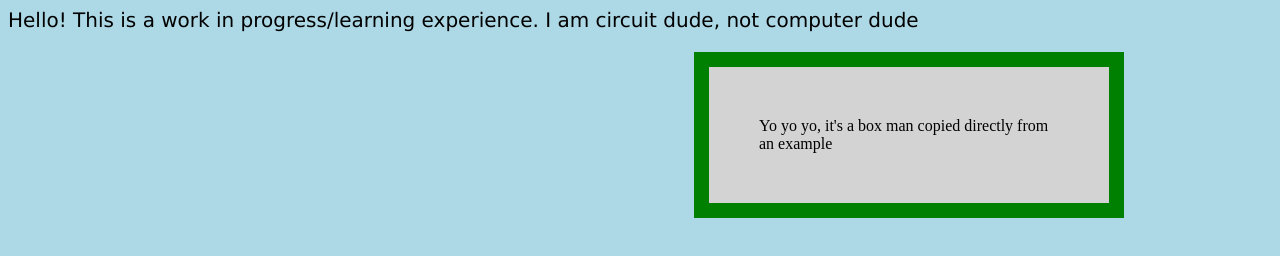
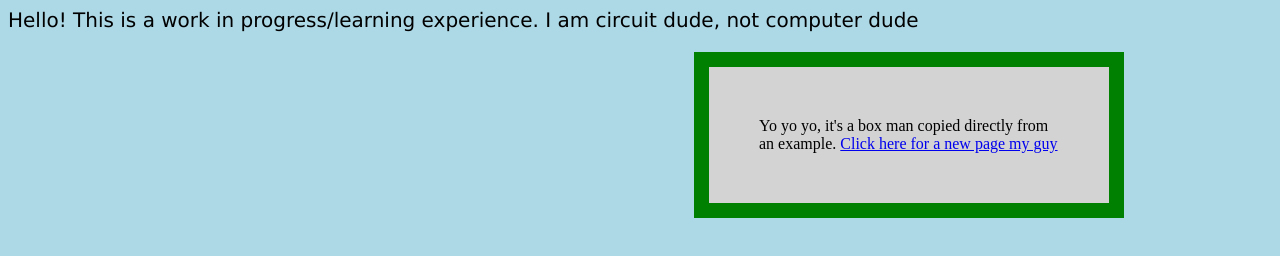
Before and after one commit to Circuit-Dude/my_first_webpage, a plain HTML site: page index.html in a window 1280 px wide. Drawn offline with Linux system fonts and the light colour scheme.

Commit message:
this isn't gonna work lmao

```diff
--- a/index.html
+++ b/index.html
@@ -33,7 +33,9 @@
   </body>
 
   <div class = "relative">
-    Yo yo yo, it's a box man copied directly from an example
+    Yo yo yo, it's a box man copied directly from an example.
+
+    <a href=new_file.html> Click here for a new page my guy </a>
   </div>
 
 </html>
```
